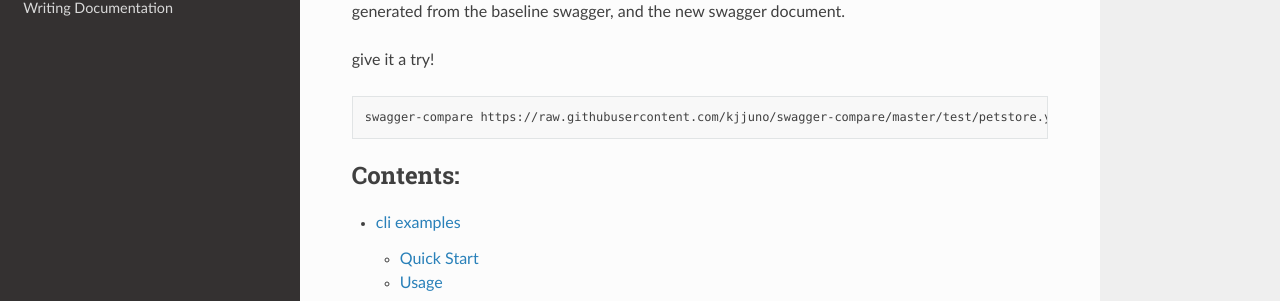
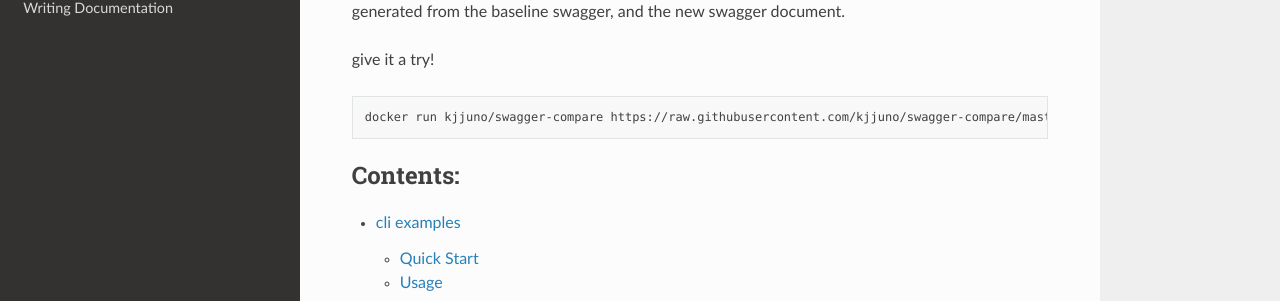
Before and after one commit to kjjuno/swagger-compare, a Sphinx documentation site: the page built from docs/index.rst, in a window 1280 px wide and 1004 px high. Shown: the part 232-533 px from the top of the window. Built offline with Sphinx 7.4.7 and the Read the Docs theme 2.0.0, drawn with Linux system fonts in a browser that asks for light colours.

Commit message:
Update index.rst

```diff
--- a/docs/index.rst
+++ b/docs/index.rst
@@ -19,7 +19,7 @@
 
 .. code-block:: bash
 
-  swagger-compare https://raw.githubusercontent.com/kjjuno/swagger-compare/master/test/petstore.yaml https://raw.githubusercontent.com/kjjuno/swagger-compare/master/test/petstore-new.yaml
+  docker run kjjuno/swagger-compare https://raw.githubusercontent.com/kjjuno/swagger-compare/master/test/petstore.yaml https://raw.githubusercontent.com/kjjuno/swagger-compare/master/test/petstore-new.yaml
 
 .. toctree::
    :maxdepth: 2
```
